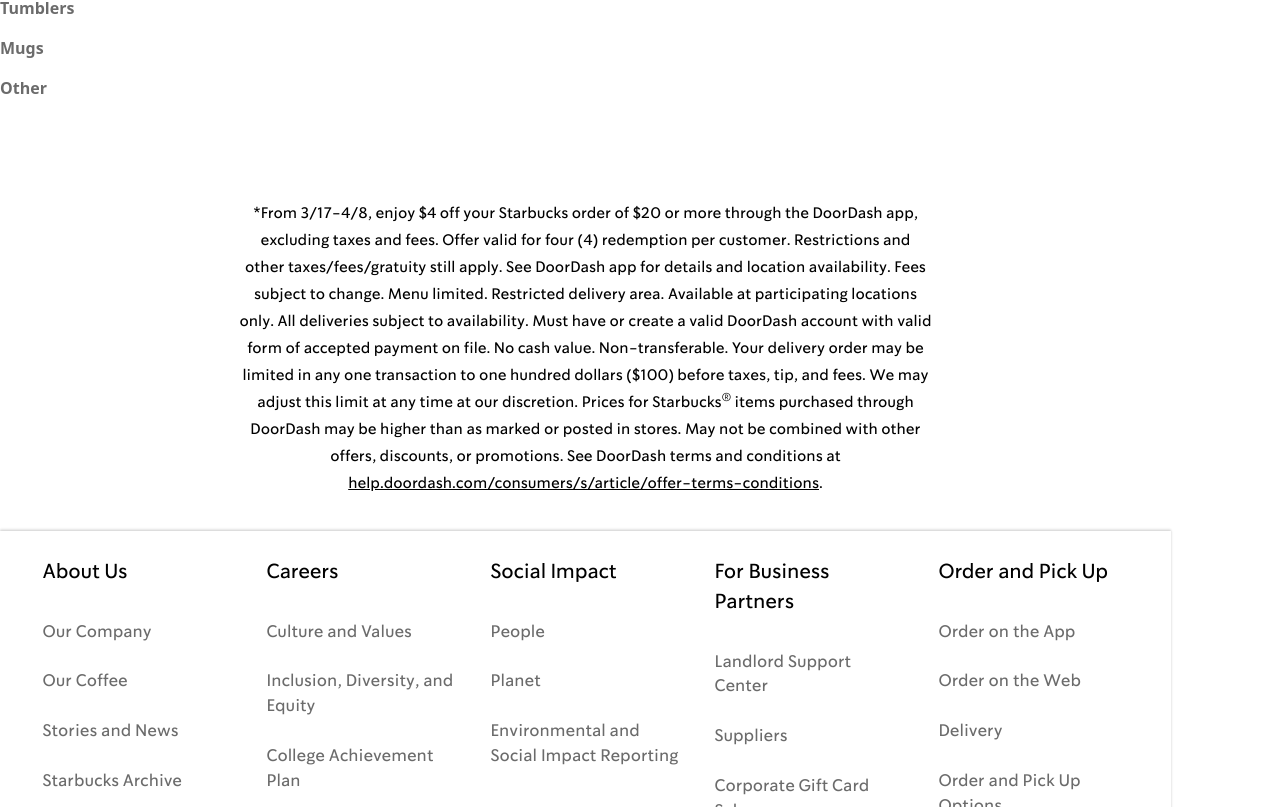
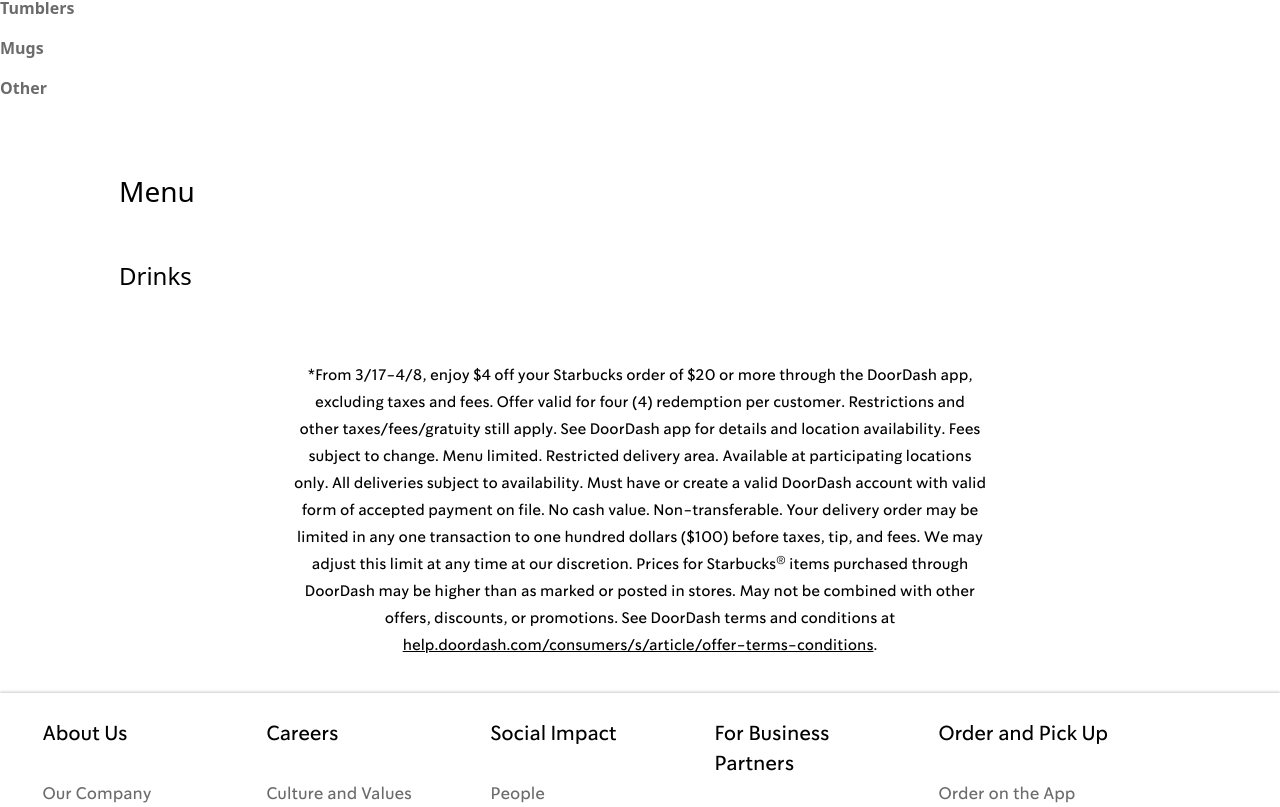
Before and after one commit to GothiccMiaurwick/Starbucks, a React (Vite) app: page /Menu in a window 1280 px wide. Shown: the part 1173-1980 px from the top of the page. Built offline with nearby package versions, Linux system fonts and the light colour scheme.

Commit message:
Textos menu y Drinks finalizados

```diff
--- a/src/components/Starbucks-footer/Starbucks-footer.css
+++ b/src/components/Starbucks-footer/Starbucks-footer.css
@@ -4,7 +4,7 @@
   outline: 0;
   border: 0;
   text-decoration: none;
-  box-sizing: inherit;
+  box-sizing: border-box;
 }
 
 ul {
--- a/src/components/Starbucks-menu/Starbucks-menu-sub.css
+++ b/src/components/Starbucks-menu/Starbucks-menu-sub.css
@@ -1,3 +1,12 @@
+* {
+  margin: 0;
+  padding: 0;
+  outline: 0;
+  border: 0;
+  text-decoration: none;
+  box-sizing: border-box;
+}
+
 .TextDecorationDown::after {
   content: "";
   width: 100%;
@@ -34,3 +43,22 @@
   display: block;
   width: 160px;
 }
+
+/* Rigth Menu Bar */
+
+.RigthMenuContainer {
+  padding-left: calc(400px - 150px - 131px);
+  padding-right: 18%;
+  flex: 1 1 0;
+  padding-top: 4rem;
+}
+
+.MenuTextH1{
+  font-size: 2.8rem;
+  line-height: 1.385;
+  padding-bottom: 4.8rem;
+}
+
+.MenuTextH2 {
+  font-size: 2.4rem;
+}
--- a/src/components/Starbucks-menu/Starbucks-menu-sub.jsx
+++ b/src/components/Starbucks-menu/Starbucks-menu-sub.jsx
@@ -4,7 +4,7 @@ import React from "react";
 
 const StarbucksMenuSub = () => {
   return (
-    <div>
+    <div className="MenuGlobalContainer">
       {/* NavBar - Submenu */}
       <div className="pl-52 pr-16 fondoBlancoMedio box-per2">
         <nav>
@@ -26,8 +26,9 @@ const StarbucksMenuSub = () => {
       </div>
 
       {/* Menu Content */}
-      <div className="pl-131">
-        <div>
+      <div className="pl-131 !flex">
+        {/* left bar */}
+        <nav>
           <ul className="TitleBarUl">
             <li className="mt-6 TitleBar">
               <h2 className="text-black"> Drinks</h2>
@@ -73,6 +74,11 @@ const StarbucksMenuSub = () => {
               </ul>
             </li>
           </ul>
+        </nav>
+        {/* Rigth content */}
+        <div className="RigthMenuContainer">
+            <h1 className="font-bold MenuTextH1">Menu</h1>
+            <h2 className="font-bold MenuTextH2">Drinks</h2>
         </div>
       </div>
     </div>
--- a/src/components/Starbucks-navbar/Starbucks-navbar.css
+++ b/src/components/Starbucks-navbar/Starbucks-navbar.css
@@ -6,9 +6,10 @@
   text-decoration: none;
   box-sizing: border-box;
 }
+
 html {
   font-size: 62.5%;
-  width: fit-content;
+
 }
 
 body{
```
